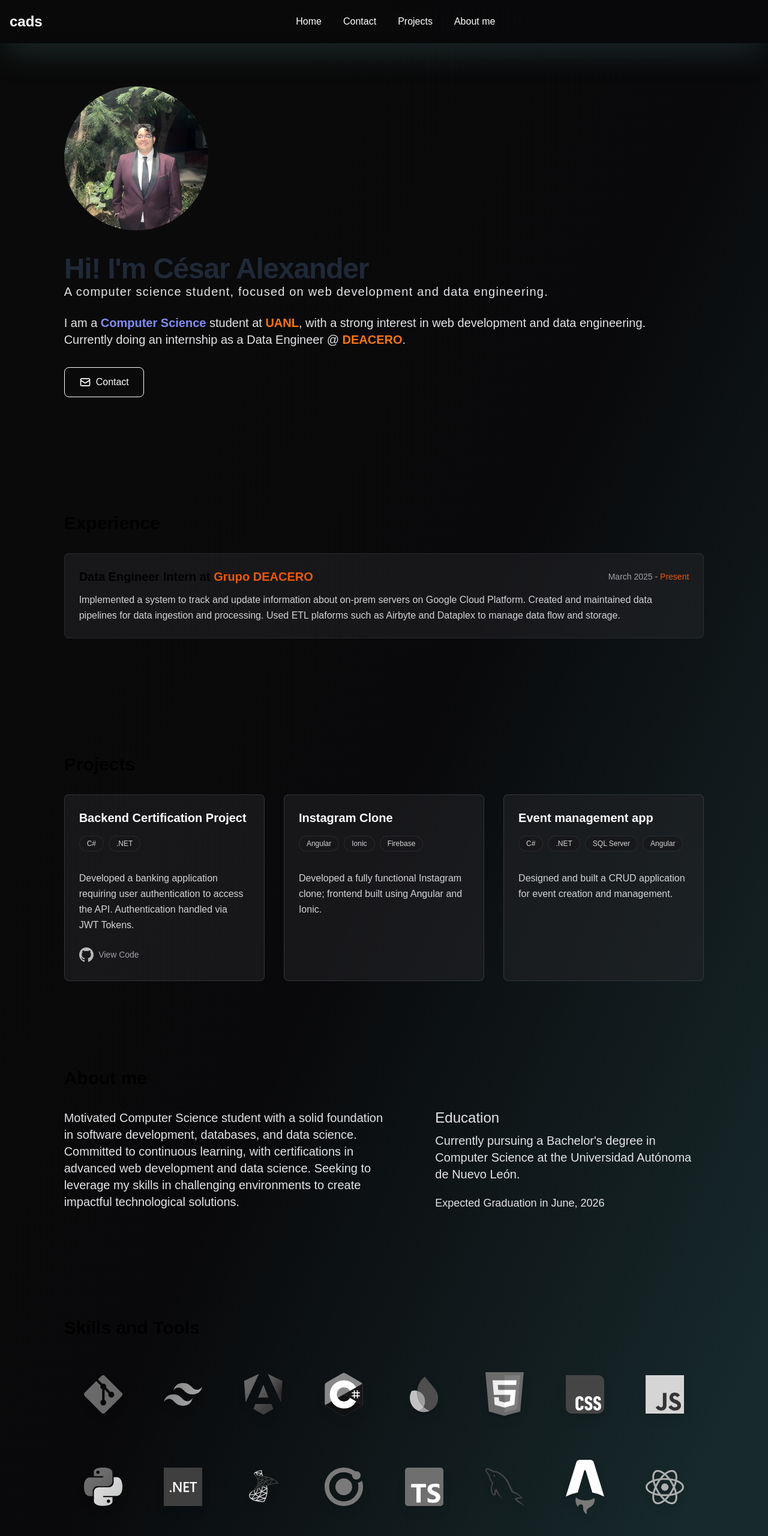
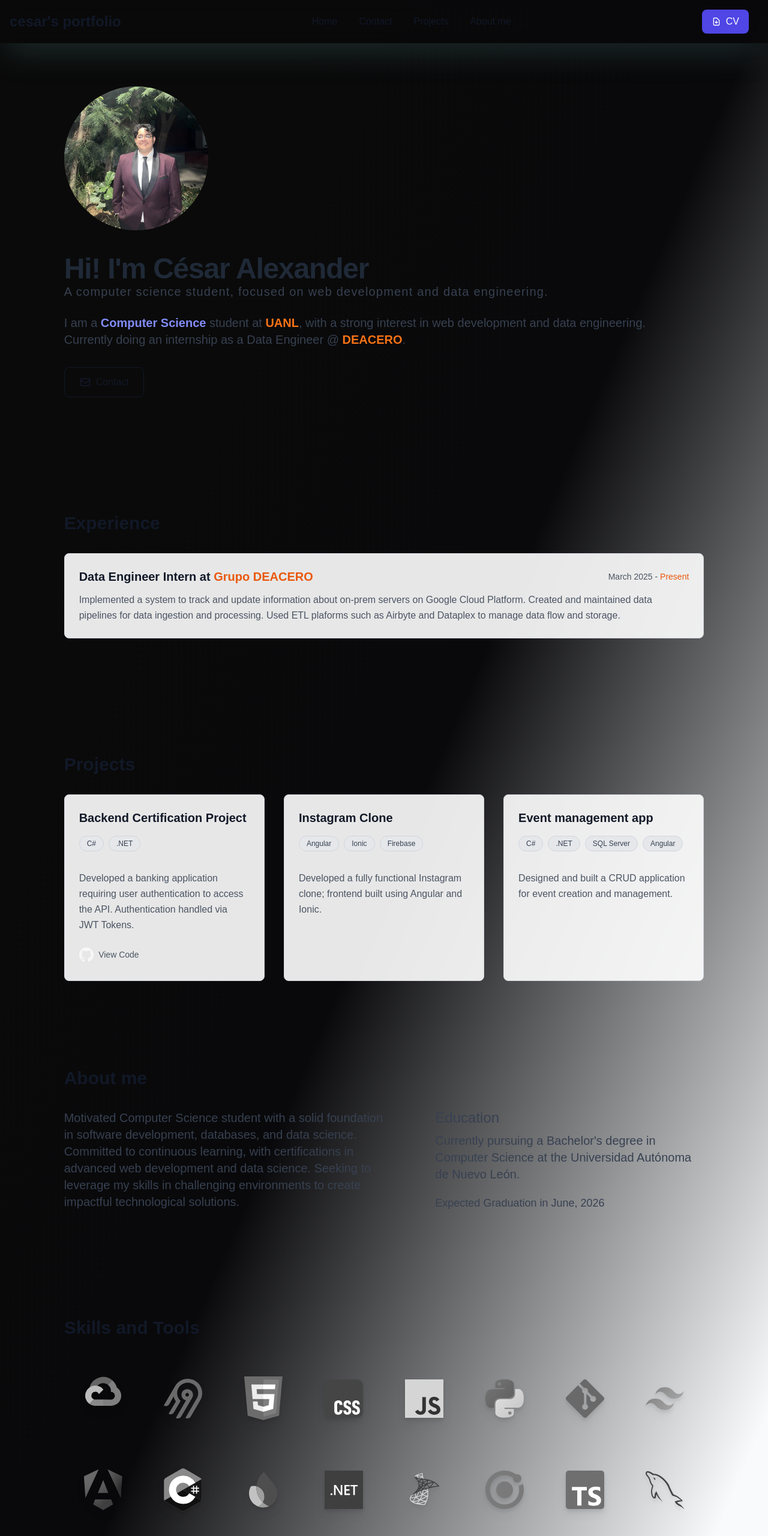
Before and after one commit to cesaralexanderds/portfolio, an Astro site: page / in a window 1280 px wide. Shown: the top 2560 px of the page at 60% size. Built offline with nearby package versions, Linux system fonts and the light colour scheme; Astro itself is replaced by a stand-in of ours.

Commit message:
fix light mode, add gcp and airbite experience

```diff
--- a/src/components/About.jsx
+++ b/src/components/About.jsx
@@ -29,7 +29,7 @@
   return (
     <section id="about" className="py-12 section md:pb-24 scroll-m-20 w-5/6 mx-auto container lg:max-w-6xl md:max-w-2xl">
       <motion.h2
-        className="text-3xl font-semibold mb-8"
+        className="text-3xl font-semibold mb-8 text-gray-900 dark:text-white"
         initial={{ opacity: 0, y: -20 }}
         animate={{ opacity: 1, y: 0 }}
         transition={{ duration: 0.6 }}
@@ -51,7 +51,7 @@
           but it did import it. If there was an image meant to be here, you'll need to add an <img> tag.
         */}
         <motion.p
-          className="md:w-3/6 text-xl text-zinc-200 [&>strong]:text-indigo-500"
+          className="md:w-3/6 text-xl text-gray-700 dark:text-zinc-200 [&>strong]:text-indigo-500"
           variants={itemVariants}
           dangerouslySetInnerHTML={{ __html: about.description }}
         >
@@ -63,23 +63,23 @@
             */}
         </motion.p>
         <motion.div
-          className="mt-8 md:mt-0 flex flex-col gap-2 dark:text-white max-w-md md:w-3/6 dark:bg-opacity-25"
+          className="mt-8 md:mt-0 flex flex-col gap-2 text-gray-900 dark:text-white max-w-md md:w-3/6 dark:bg-opacity-25"
           variants={itemVariants}
         >
           <motion.h3
-            className="text-2xl font-medium text-zinc-200"
+            className="text-2xl font-medium text-gray-700 dark:text-zinc-200"
             variants={itemVariants}
           >
             Education
           </motion.h3>
           <motion.div
-            className="text-xl text-zinc-200"
+            className="text-xl text-gray-700 dark:text-zinc-200"
             variants={itemVariants}
           >
             {about.education}
           </motion.div>
           <motion.div
-            className="mt-3 flex flex-row justify-start text-zinc-200"
+            className="mt-3 flex flex-row justify-start text-gray-700 dark:text-zinc-200"
             variants={itemVariants}
           >
             <p className="text-lg">Expected Graduation in June, 2026</p>
--- a/src/components/ContactInfo.jsx
+++ b/src/components/ContactInfo.jsx
@@ -20,7 +20,7 @@
         transition={{ duration: 0.5, delay: 0.4 }}
       >
         <motion.a
-          className="inline-flex items-center px-4 py-2 bg-gray-800 hover:bg-gray-700 text-white rounded-lg transition-colors duration-200"
+          className="inline-flex items-center px-4 py-2 bg-gray-800 dark:bg-gray-800 bg-gray-200 hover:bg-gray-300 dark:hover:bg-gray-700 text-gray-900 dark:text-white rounded-lg transition-colors duration-200"
           href="https://github.com/cesaralexanderds/"
           target="_blank"
           rel="noopener noreferrer"
@@ -29,7 +29,8 @@
           whileTap={{ scale: 0.95 }}
           transition={{ type: "spring", stiffness: 400, damping: 10 }}
         >
-          <img src="/github-mark-white.svg" className="h-5 w-5 mr-2" alt="" />
+          <img src="/github-mark-white.svg" className="h-5 w-5 mr-2 dark:inline hidden" alt="" />
+          <img src="/github-mark-white.svg" className="h-5 w-5 mr-2 dark:hidden inline filter invert" alt="" />
           <span>GitHub</span>
         </motion.a>
 
@@ -81,7 +82,7 @@
       >
         <motion.a
           href="/"
-          className="inline-flex items-center px-6 py-3 bg-transparent border border-white hover:bg-indigo-600 text-white font-medium rounded-lg transition-colors duration-200"
+          className="inline-flex items-center px-6 py-3 bg-transparent border border-gray-900 dark:border-white hover:bg-indigo-600 text-gray-900 dark:text-white font-medium rounded-lg transition-colors duration-200"
           whileHover={{ scale: 1.05 }}
           whileTap={{ scale: 0.95 }}
           aria-label="Go back to the home page"
--- a/src/components/Experience.jsx
+++ b/src/components/Experience.jsx
@@ -30,7 +30,7 @@
   return (
     <section id="experience" className="py-12 section md:pb-24 scroll-m-20 w-5/6 mx-auto container lg:max-w-6xl md:max-w-2xl">
       <motion.h2
-        className="text-3xl font-semibold mb-8 text-center md:text-left"
+        className="text-3xl font-semibold mb-8 text-center md:text-left text-gray-900 dark:text-white"
         initial={{ opacity: 0, y: -20 }}
         animate={{ opacity: 1, y: 0 }}
         transition={{ duration: 0.6 }}
@@ -52,20 +52,20 @@
               scale: 1.02,
               transition: { type: "spring", stiffness: 400, damping: 10 }
             }}
-            className="bg-zinc-800/50 rounded-lg p-6 border border-zinc-700/50 hover:border-orange-600/50 hover:shadow-md hover:shadow-orange-600/10"
+            className="bg-white/90 dark:bg-zinc-800/50 rounded-lg p-6 border border-gray-300 dark:border-zinc-700/50 hover:border-orange-600/50 hover:shadow-md hover:shadow-orange-600/10"
           >
             <motion.div
               className="flex flex-col md:flex-row md:justify-between md:items-center mb-3"
               variants={itemVariants}
             >
               <motion.h3
-                className="text-xl font-bold"
+                className="text-xl font-bold text-gray-900 dark:text-white"
                 variants={itemVariants}
               >
                 {exp.jobTitle} at <span className="text-orange-600">{exp.company}</span>
               </motion.h3>
               <motion.span
-                className="text-sm text-zinc-400"
+                className="text-sm text-gray-600 dark:text-zinc-400"
                 variants={itemVariants}
               >
                 {exp.startDate} - {exp.endDate === "Present" ?
@@ -74,7 +74,7 @@
               </motion.span>
             </motion.div>
             <motion.p
-              className="text-zinc-300 leading-relaxed"
+              className="text-gray-600 dark:text-zinc-300 leading-relaxed"
               variants={itemVariants}
             >
               {exp.description}
--- a/src/components/Header.jsx
+++ b/src/components/Header.jsx
@@ -5,35 +5,48 @@
     <header>
       <nav
         role="navigation"
-        className="justify-center items-center fixed top-0 left-0 right-0 bg-zinc-950 bg-opacity-60 p-4 z-50 shadow-2xl shadow-secondary/[0.45] backdrop-blur-md"
+        className="justify-center items-center fixed top-0 left-0 right-0 bg-zinc-950/60 dark:bg-zinc-950/60 bg-white/60 p-4 z-50 shadow-2xl shadow-secondary/[0.45] backdrop-blur-md"
       >
-        <div className="max-w-7xl mx-auto h-10 flex justify-between md:justify-between items-center">
+        <div className="max-w-7xl mx-auto h-10 flex items-center justify-between">
           <div className="items-center justify-start">
-            <a href="/" className="text-white text-2xl font-bold flex" aria-label="Home"> cads </a>
+            <a href="/" className="text-gray-900 dark:text-white text-2xl font-bold flex" aria-label="Home"> cesar's portfolio </a>
           </div>
 
-          <div className="inline-flex space-x-6 items-center justify-end md:hidden">
-            <a href="/contact" className="text-white hover:text-gray-300 transition-colors"> Contact </a>
-            <a href="/#projects" className="text-white hover:text-gray-300 transition-colors"> Projects </a>
-            <a href="/#about" className="text-white hover:text-gray-300 transition-colors"> About me </a>
+          <div className="inline-flex space-x-4 items-center justify-end md:hidden">
+            <a href="/contact" className="text-gray-900 dark:text-white hover:text-gray-600 dark:hover:text-gray-300 transition-colors"> Contact </a>
+            <a href="/#projects" className="text-gray-900 dark:text-white hover:text-gray-600 dark:hover:text-gray-300 transition-colors"> Projects </a>
+            <a href="/#about" className="text-gray-900 dark:text-white hover:text-gray-600 dark:hover:text-gray-300 transition-colors"> About </a>
+            <a
+              href="/Resume-Cesar-Alexander-Delgadillo-Sanchez.pdf.pdf"
+              download="Cesar_Alexander_Resume.pdf"
+              className="inline-flex items-center px-2 py-1 bg-indigo-600 hover:bg-indigo-700 text-white rounded text-sm transition-colors duration-200"
+              aria-label="Download CV"
+            >
+              CV
+            </a>
           </div>
 
-          <div className="hidden rounded-full px-4 py-2 md:flex space-x-9 items-center">
-            <a href="/" className="text-white hover:text-gray-300 transition-colors"> Home </a>
-            <a href="/contact" className="text-white hover:text-gray-300 transition-colors"> Contact </a>
-            <a href="/#projects" className="text-white hover:text-gray-300 transition-colors"> Projects </a>
-            <a href="/#about" className="text-white hover:text-gray-300 transition-colors"> About me </a>
+          <div className="hidden rounded-full px-4 py-2 md:flex space-x-9 items-center justify-between md:justify-center">
+            <a href="/" className="text-gray-900 dark:text-white hover:text-gray-600 dark:hover:text-gray-300 transition-colors"> Home </a>
+            <a href="/contact" className="text-gray-900 dark:text-white hover:text-gray-600 dark:hover:text-gray-300 transition-colors"> Contact </a>
+            <a href="/#projects" className="text-gray-900 dark:text-white hover:text-gray-600 dark:hover:text-gray-300 transition-colors"> Projects </a>
+            <a href="/#about" className="text-gray-900 dark:text-white hover:text-gray-600 dark:hover:text-gray-300 transition-colors"> About me </a>
           </div>
 
           <div className="hidden md:flex items-center space-x-4">
+            <a
+              href="/Resume-Cesar-Alexander-Delgadillo-Sanchez.pdf.pdf"
+              download="Cesar_Alexander_Resume.pdf"
+              className="inline-flex items-center px-4 py-2 bg-indigo-600 hover:bg-indigo-700 text-white rounded-lg transition-colors duration-200"
+              aria-label="Download César Alexander's Resume"
+            >
+              <svg className="w-4 h-4 mr-2" fill="none" stroke="currentColor" viewBox="0 0 24 24">
+                <path strokeLinecap="round" strokeLinejoin="round" strokeWidth={2} d="M12 10v6m0 0l-3-3m3 3l3-3m2 8H7a2 2 0 01-2-2V5a2 2 0 012-2h5.586a1 1 0 01.707.293l5.414 5.414a1 1 0 01.293.707V19a2 2 0 01-2 2z" />
+              </svg>
+              CV
+            </a>
             <button
-              className="text-white hover:text-gray-300 transition-colors"
-              aria-label="Change language"
-            >
-
-            </button>
-            <button
-              className="text-white hover:text-gray-300 transition-colors"
+              className="text-gray-900 dark:text-white hover:text-gray-600 dark:hover:text-gray-300 transition-colors"
               aria-label="Toggle theme"
             >
 
--- a/src/components/Hero.jsx
+++ b/src/components/Hero.jsx
@@ -29,7 +29,7 @@
             Hi! I'm César Alexander
           </motion.h1>
           <motion.p
-            className="tracking-[0.06em] text-xl text-zinc-200"
+            className="tracking-[0.06em] text-xl text-gray-700 dark:text-zinc-200"
             initial={{ opacity: 0, y: 20 }}
             animate={{ opacity: 1, y: 0 }}
             transition={{ duration: 0.5, delay: 0.4 }}
@@ -37,7 +37,7 @@
             A computer science student, focused on web development and data engineering.
           </motion.p>
           <motion.div
-            className="md:w-full mt-6 text-xl text-zinc-200"
+            className="md:w-full mt-6 text-xl text-gray-700 dark:text-zinc-200"
             initial={{ opacity: 0, y: 20 }}
             animate={{ opacity: 1, y: 0 }}
             transition={{ duration: 0.5, delay: 0.6 }}
@@ -58,7 +58,7 @@
           >
             <motion.a
               href="/contact"
-              className="inline-flex items-center px-6 py-3 bg-transparent border border-white hover:bg-indigo-600 text-white font-medium rounded-lg transition-colors duration-200"
+              className="inline-flex items-center px-6 py-3 bg-transparent border border-gray-900 dark:border-white hover:bg-indigo-600 text-gray-900 dark:text-white font-medium rounded-lg transition-colors duration-200"
               whileHover={{ scale: 1.05 }}
               whileTap={{ scale: 0.95 }}
             >
--- a/src/components/Projects.jsx
+++ b/src/components/Projects.jsx
@@ -33,7 +33,7 @@
         initial={{ opacity: 0, y: -20 }}
         animate={{ opacity: 1, y: 0 }}
         transition={{ duration: 0.6 }}
-        className="text-3xl font-semibold mb-8 text-center md:text-left"
+        className="text-3xl font-semibold mb-8 text-center md:text-left text-gray-900 dark:text-white"
       >
         Projects
       </motion.h2>
@@ -52,10 +52,10 @@
               scale: 1.02,
               transition: { duration: 0.2 }
             }}
-            className="bg-zinc-800/50 rounded-lg overflow-hidden border border-zinc-600/50 hover:border-zinc-600/70 hover:shadow-lg hover:shadow-zinc-400/20"
+            className="bg-white/90 dark:bg-zinc-800/50 rounded-lg overflow-hidden border border-gray-300 dark:border-zinc-600/50 hover:border-gray-400 dark:hover:border-zinc-600/70 hover:shadow-lg hover:shadow-gray-400/20 dark:hover:shadow-zinc-400/20"
           >
             <div className="p-6 flex flex-col h-full">
-              <h3 className="text-xl font-bold text-white mb-4">{project.title}</h3>
+              <h3 className="text-xl font-bold text-gray-900 dark:text-white mb-4">{project.title}</h3>
               <div className="flex flex-wrap gap-2 mb-4">
                 {project.technologies.map((tech, techIndex) => (
                   <motion.span
@@ -63,18 +63,18 @@
                     initial={{ opacity: 0, scale: 0.8 }}
                     animate={{ opacity: 1, scale: 1 }}
                     transition={{ delay: 0.1 * techIndex }}
-                    className="px-3 py-1 bg-zinc-900/80 rounded-full text-xs text-zinc-300 border border-zinc-700/50"
+                    className="px-3 py-1 bg-gray-200 dark:bg-zinc-900/80 rounded-full text-xs text-gray-700 dark:text-zinc-300 border border-gray-300 dark:border-zinc-700/50"
                   >
                     {tech}
                   </motion.span>
                 ))}
               </div>
-              <p className="text-zinc-300 leading-relaxed mt-4 flex-grow">{project.description}</p>
+              <p className="text-gray-600 dark:text-zinc-300 leading-relaxed mt-4 flex-grow">{project.description}</p>
               {project.githubUrl && (
                 <div className="pt-6 mt-auto">
                   <motion.a
                     href={project.githubUrl}
-                    className="inline-flex items-center text-zinc-400 hover:text-white transition-colors"
+                    className="inline-flex items-center text-gray-600 dark:text-zinc-400 hover:text-gray-900 dark:hover:text-white transition-colors"
                     target="_blank"
                     rel="noopener noreferrer"
                     whileHover={{ x: 5 }}
@@ -82,7 +82,13 @@
                   >
                     <img
                       src="/github-mark-white.svg"
-                      className="h-6 opacity-70 hover:opacity-100 mr-2"
+                      className="h-6 opacity-70 hover:opacity-100 mr-2 dark:inline hidden filter invert"
+                      alt="GitHub logo"
+                      loading="lazy"
+                    />
+                    <img
+                      src="/github-mark-white.svg"
+                      className="h-6 opacity-70 hover:opacity-100 mr-2 dark:hidden inline"
                       alt="GitHub logo"
                       loading="lazy"
                     />
--- a/src/components/Skills.jsx
+++ b/src/components/Skills.jsx
@@ -29,7 +29,7 @@
   return (
     <section className="py-12 section md:pb-24 scroll-m-20 w-5/6 mx-auto container lg:max-w-6xl md:max-w-2xl">
       <motion.h2
-        className="text-3xl font-semibold mb-10"
+        className="text-3xl font-semibold mb-10 text-gray-900 dark:text-white"
         initial={{ opacity: 0, y: -20 }}
         animate={{ opacity: 1, y: 0 }}
         transition={{ duration: 0.6 }}
@@ -63,7 +63,7 @@
               decoding="async"
               whileHover={{ scale: 1.1 }}
             />
-            <span className="text-md font-medium text-zinc-200 opacity-0 group-hover:opacity-100 transition-opacity duration-300">
+            <span className="text-md font-medium text-gray-700 dark:text-zinc-200 opacity-0 group-hover:opacity-100 transition-opacity duration-300">
               {skill.name}
             </span>
           </motion.div>
--- a/src/data/skills.json
+++ b/src/data/skills.json
@@ -1,5 +1,35 @@
 {
     "skills": [
+        {
+            "name": "Google Cloud Platform",
+            "svg": "/gcp.svg",
+            "color": "#4285F4"
+        },
+        {
+            "name": "Airbyte",
+            "svg": "/Airbyte.svg",
+            "color": "#000000"
+        },
+        {
+            "name": "HTML",
+            "svg": "/html5.svg",
+            "color": "#e34c26"
+        },
+        {
+            "name": "CSS",
+            "svg": "/css.svg",
+            "color": "#1b75b8"
+        },
+        {
+            "name": "JavaScript",
+            "svg": "/javascript.svg",
+            "color": "#f9dc43"
+        },
+        {
+            "name": "Python",
+            "svg": "/python.svg",
+            "color": "#3d74a1"
+        },
         {
             "name": "Git",
             "svg": "/git.svg",
@@ -24,26 +54,6 @@
             "name": "Firebase",
             "svg": "/firebase.svg",
             "color": "#f58614"
-        },
-        {
-            "name": "HTML",
-            "svg": "/html5.svg",
-            "color": "#e34c26"
-        },
-        {
-            "name": "CSS",
-            "svg": "/css.svg",
-            "color": "#1b75b8"
-        },
-        {
-            "name": "JavaScript",
-            "svg": "/javascript.svg",
-            "color": "#f9dc43"
-        },
-        {
-            "name": "Python",
-            "svg": "/python.svg",
-            "color": "#3d74a1"
         },
         {
             "name": ".NET",
@@ -80,5 +90,6 @@
             "svg": "/react.svg",
             "color": "#61dbfb"
         }
+
     ]
 }
--- a/src/layouts/Layout.astro
+++ b/src/layouts/Layout.astro
@@ -64,7 +64,7 @@
   </head>
 	<body>
 		<div class="relative min-h-screen w-full">
-			<div class="absolute inset-0 bg-gradient-to-tl from-primary from-10% via-zinc-950 via-50% to-neutral-950 to-80%">
+			<div class="absolute inset-0 bg-gradient-to-tl from-primary from-10% via-zinc-950 via-50% to-neutral-950 to-80% dark:from-primary dark:from-10% dark:via-zinc-950 dark:via-50% dark:to-neutral-950 dark:to-80% from-slate-50 via-white to-gray-100">
 			</div>
 				<div class="relative">
           <Header client:visible />
```
Also changed, not shown: src/components/ContactForm.jsx (+9 -9 lines), public/Airbyte.svg (added), public/gcp.svg (added), src/components/ScrollToTop.jsx (renamed from src/components/ScrollToTop.tsx).
